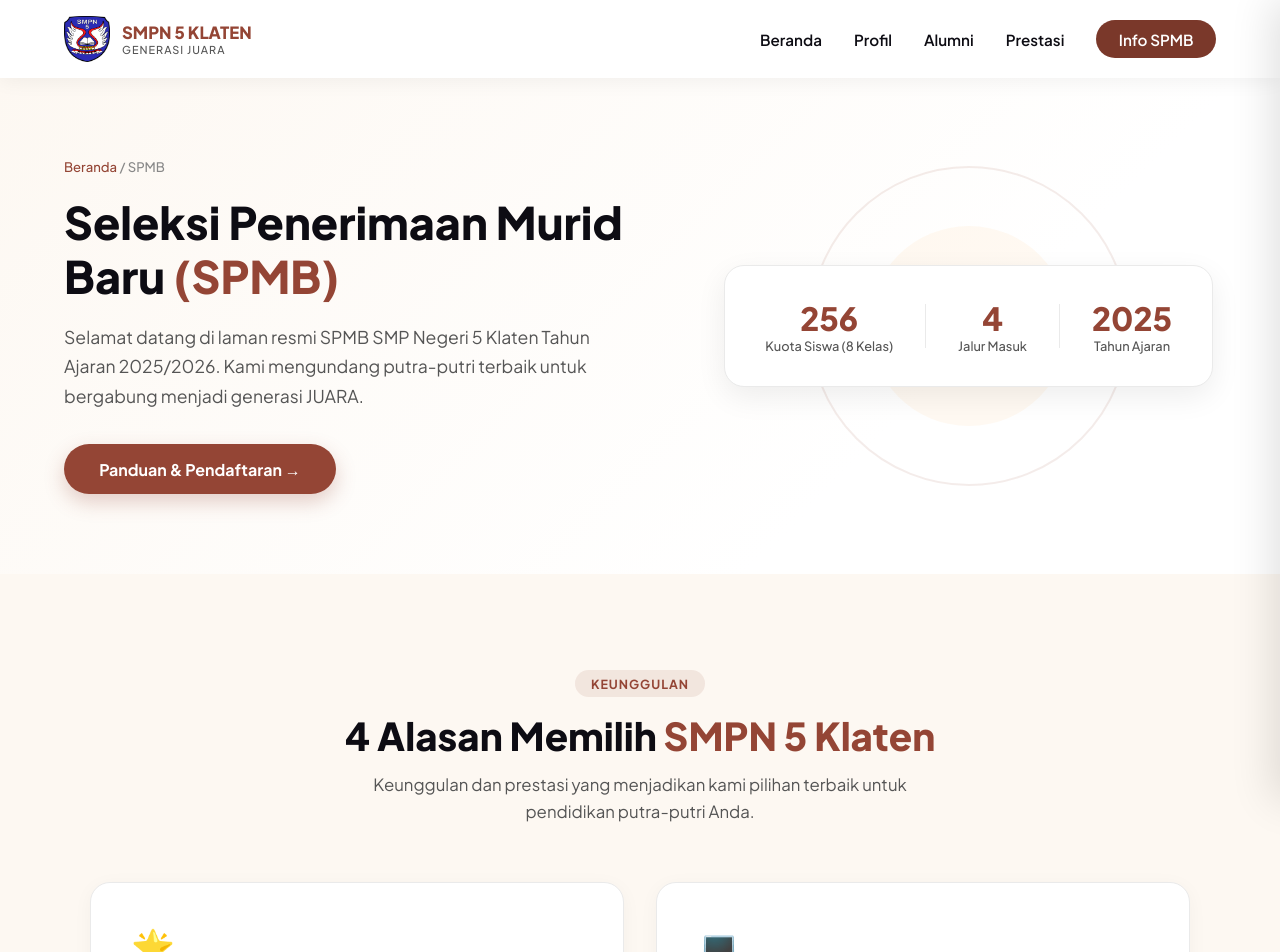
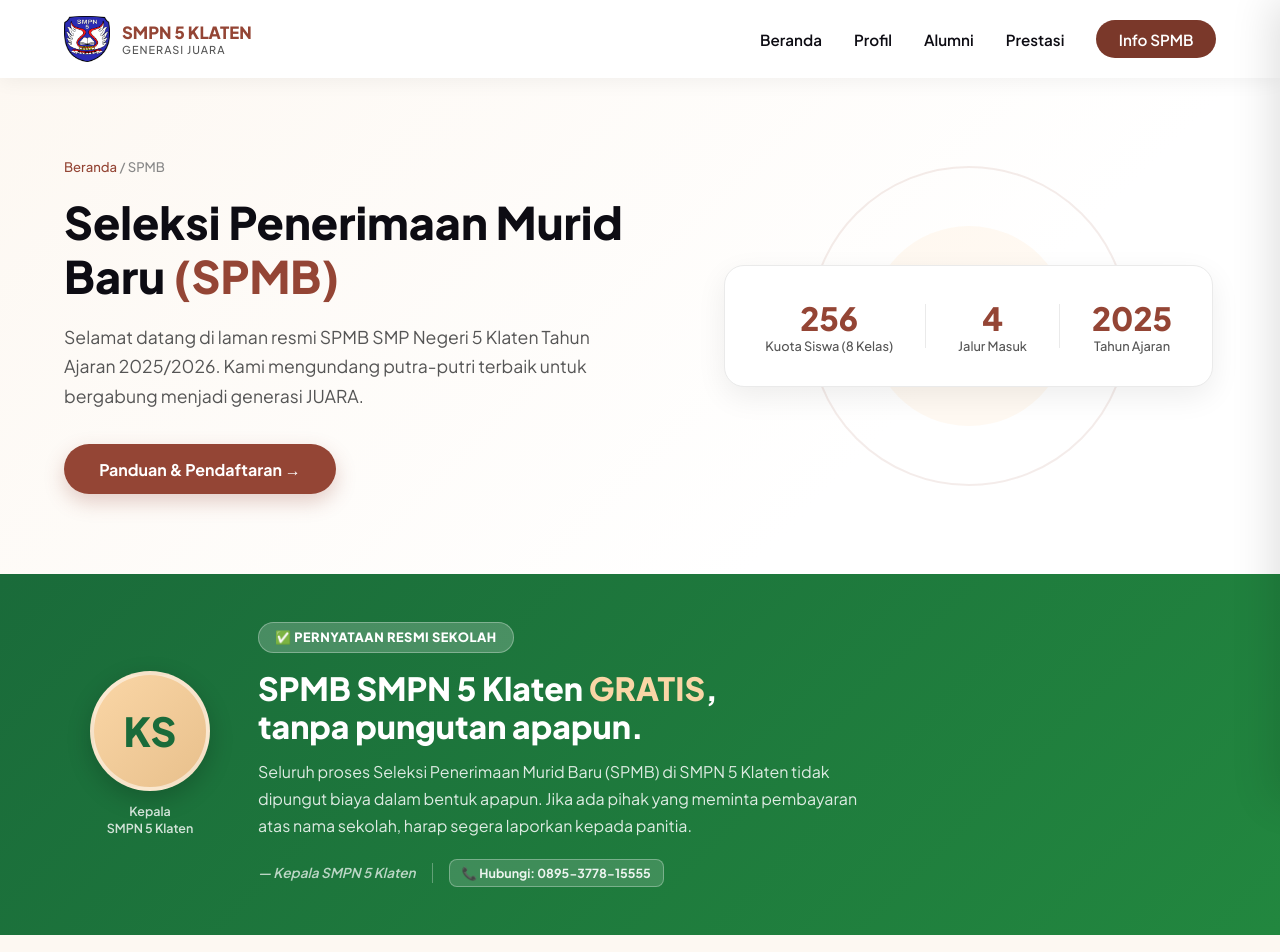
Before and after one commit to Santosa-Dev1507/website-smpn5-klaten, a Next.js app: page /spmb in a window 1280 px wide. Shown: the top 952 px of the page. Built offline with nearby package versions, Linux system fonts and the light colour scheme.

Commit message:
feat: add SPMB Gratis banner with placeholder photo on homepage and SPMB page

```diff
--- a/app/spmb/page.tsx
+++ b/app/spmb/page.tsx
@@ -96,6 +96,31 @@
             <div className={styles.heroStat}><strong>4</strong><span>Jalur Masuk</span></div>
             <div className={styles.heroStatDivider}></div>
             <div className={styles.heroStat}><strong>2025</strong><span>Tahun Ajaran</span></div>
+          </div>
+        </div>
+      </section>
+
+      {/* ── GRATIS BANNER ── */}
+      <section className={styles.gratisBanner}>
+        <div className={styles.gratisBannerInner}>
+          <div className={styles.gratisAvatarWrap}>
+            {/* Ganti src="/panitia-spmb.jpg" dengan foto asli nanti */}
+            <div className={styles.gratisAvatar}>KS</div>
+            <div className={styles.gratisAvatarLabel}>Kepala<br />SMPN 5 Klaten</div>
+          </div>
+          <div className={styles.gratisContent}>
+            <div className={styles.gratisBadge}>✅ Pernyataan Resmi Sekolah</div>
+            <h3>SPMB SMPN 5 Klaten <span>GRATIS</span>,<br />tanpa pungutan apapun.</h3>
+            <p>
+              Seluruh proses Seleksi Penerimaan Murid Baru (SPMB) di SMPN 5 Klaten tidak dipungut biaya
+              dalam bentuk apapun. Jika ada pihak yang meminta pembayaran atas nama sekolah,
+              harap segera laporkan kepada panitia.
+            </p>
+            <div className={styles.gratisMeta}>
+              <span className={styles.gratisMetaLine}>— Kepala SMPN 5 Klaten</span>
+              <div className={styles.gratisDivider}></div>
+              <span className={styles.gratisStamp}>📞 Hubungi: 0895-3778-15555</span>
+            </div>
           </div>
         </div>
       </section>
--- a/app/spmb/spmb.module.css
+++ b/app/spmb/spmb.module.css
@@ -55,6 +55,72 @@
 /* SECTIONS */
 .section { padding: 6rem 5%; background: #fff; }
 .sectionAlt { padding: 6rem 5%; background: #fdf8f2; }
+
+/* ── GRATIS BANNER ── */
+.gratisBanner {
+  background: linear-gradient(135deg, #1a6b3a 0%, #22873f 100%);
+  padding: 3rem 5%;
+}
+.gratisBannerInner {
+  max-width: 1100px; margin: 0 auto;
+  display: grid; grid-template-columns: auto 1fr; gap: 3rem; align-items: center;
+}
+.gratisAvatarWrap {
+  display: flex; flex-direction: column; align-items: center; gap: 0.75rem;
+}
+.gratisAvatar {
+  width: 120px; height: 120px; border-radius: 50%;
+  background: linear-gradient(135deg, #FAD6A6, #e8c08c);
+  border: 4px solid rgba(255,255,255,0.5);
+  display: flex; align-items: center; justify-content: center;
+  font-size: 2.5rem; font-weight: 900; color: #1a6b3a;
+  overflow: hidden; flex-shrink: 0;
+  box-shadow: 0 8px 24px rgba(0,0,0,0.2);
+}
+.gratisAvatar img {
+  width: 100%; height: 100%; object-fit: cover; border-radius: 50%;
+}
+.gratisAvatarLabel {
+  font-size: 0.78rem; color: rgba(255,255,255,0.8);
+  font-weight: 600; text-align: center; line-height: 1.4;
+}
+.gratisContent {}
+.gratisBadge {
+  display: inline-flex; align-items: center; gap: 0.5rem;
+  background: rgba(255,255,255,0.2); color: #fff;
+  font-size: 0.8rem; font-weight: 800; padding: 0.4rem 1rem;
+  border-radius: 50px; margin-bottom: 1rem; letter-spacing: 0.5px;
+  border: 1px solid rgba(255,255,255,0.3); text-transform: uppercase;
+}
+.gratisContent h3 {
+  font-size: 2rem; font-weight: 900; color: #fff;
+  margin-bottom: 0.75rem; line-height: 1.2;
+}
+.gratisContent h3 span { color: #FAD6A6; }
+.gratisContent p {
+  font-size: 1rem; color: rgba(255,255,255,0.85);
+  line-height: 1.7; margin-bottom: 1.25rem; max-width: 620px;
+}
+.gratisMeta {
+  display: flex; align-items: center; gap: 1rem; flex-wrap: wrap;
+}
+.gratisMetaLine {
+  font-size: 0.85rem; color: rgba(255,255,255,0.7);
+  font-weight: 600; font-style: italic;
+}
+.gratisDivider { width: 1px; height: 20px; background: rgba(255,255,255,0.3); }
+.gratisStamp {
+  display: inline-flex; align-items: center; gap: 0.4rem;
+  background: rgba(255,255,255,0.15); border: 1px solid rgba(255,255,255,0.3);
+  border-radius: 8px; padding: 0.3rem 0.75rem;
+  font-size: 0.78rem; font-weight: 700; color: rgba(255,255,255,0.9);
+}
+@media (max-width: 700px) {
+  .gratisBannerInner { grid-template-columns: 1fr; gap: 1.5rem; }
+  .gratisAvatarWrap { flex-direction: row; }
+  .gratisAvatar { width: 72px; height: 72px; font-size: 1.5rem; }
+  .gratisContent h3 { font-size: 1.5rem; }
+}
 .sectionHeader { text-align: center; margin-bottom: 3.5rem; }
 .sectionHeader h2 { font-size: 2.4rem; font-weight: 800; margin-bottom: 0.75rem; color: #0D0C13; }
 .sectionHeader p { font-size: 1.05rem; color: #555; max-width: 600px; margin: 0 auto; line-height: 1.6; }
```
Also changed, not shown: app/page.module.css (+34 -0 lines), app/page.tsx (+9 -0 lines).
